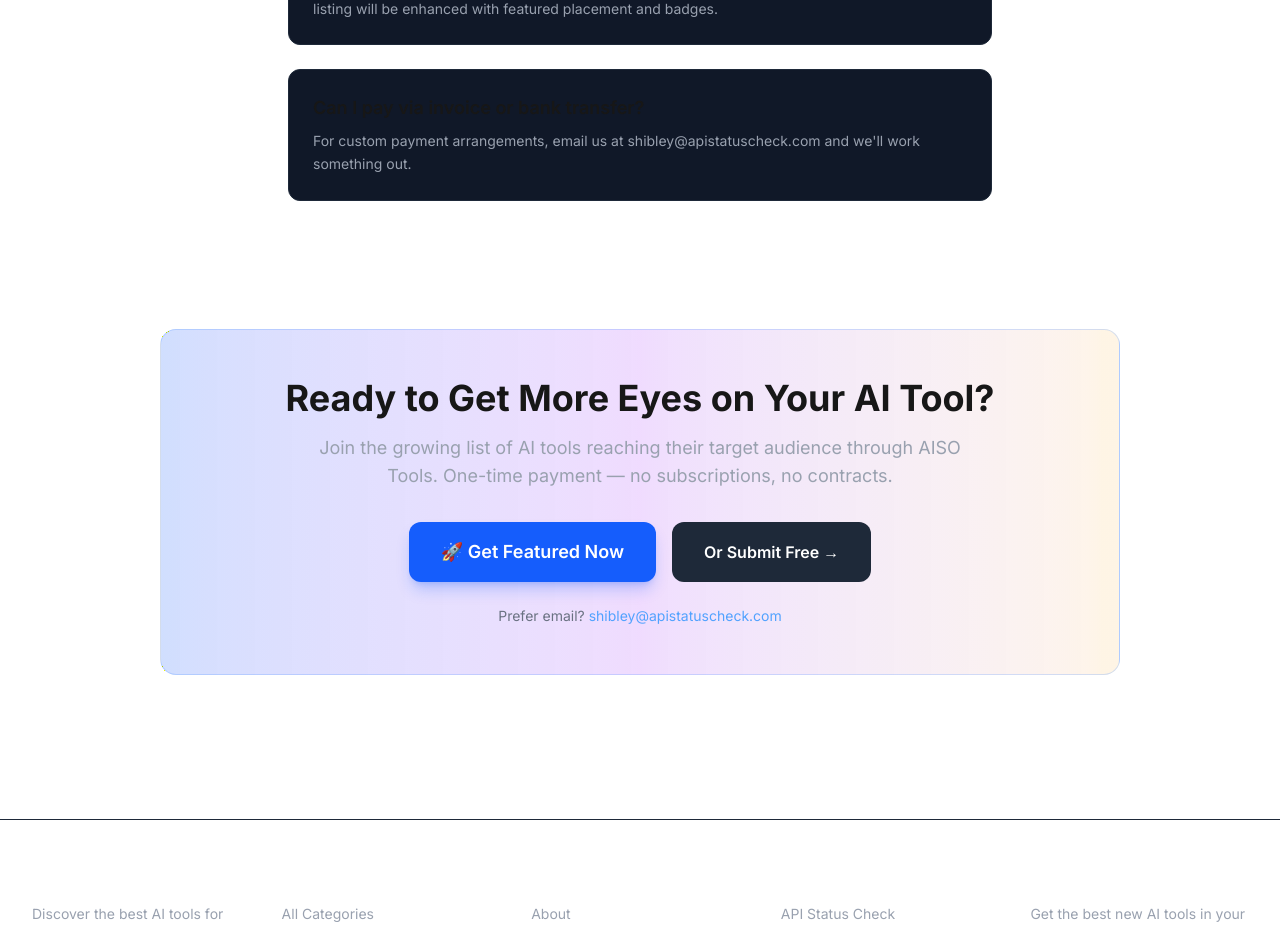
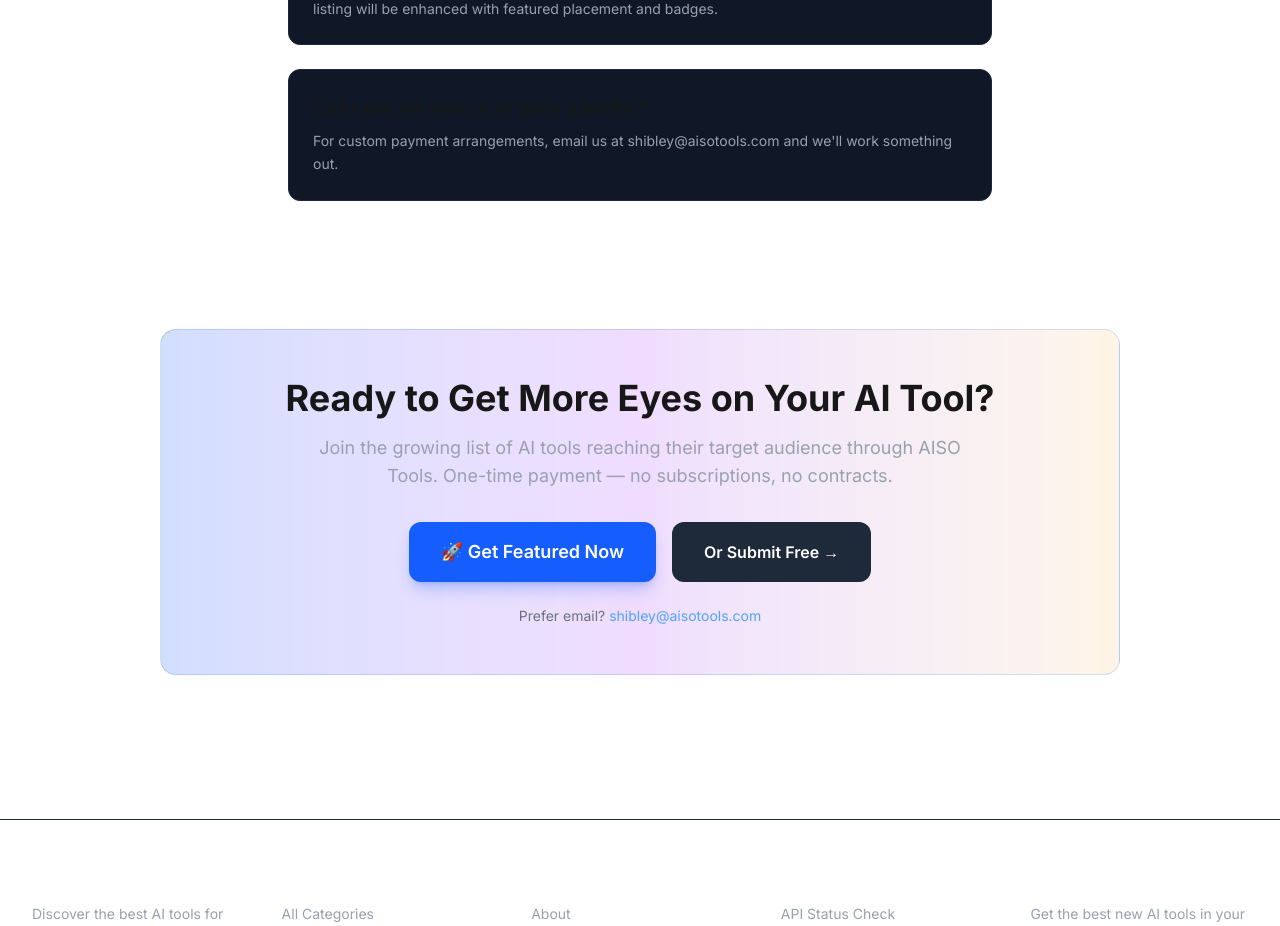
Before and after one commit to shibley/aisotools, a Next.js app: page /advertise in a window 1280 px wide. Shown: the part 4180-5106 px from the top of the page. Built offline with nearby package versions, Linux system fonts and the light colour scheme.

Commit message:
Switch all mailto links to shibley@aisotools.com

```diff
--- /dev/null
+++ b/scripts/outreach-log.json
@@ -0,0 +1,13 @@
+{
+  "entries": [
+    {
+      "slug": "jasper",
+      "name": "Jasper",
+      "email": "(no email)",
+      "sentAt": "2026-04-01T15:11:17.547Z",
+      "status": "dry-run"
+    }
+  ],
+  "lastRun": "2026-04-01T15:11:17.547Z",
+  "totalSent": 0
+}
--- a/src/app/advertise/page.tsx
+++ b/src/app/advertise/page.tsx
@@ -372,7 +372,7 @@
               />
               <p className="text-center text-gray-600 text-xs mt-3">
                 <a
-                  href={`mailto:shibley@apistatuscheck.com?subject=${encodeURIComponent(`${plan.name} Featured Listing — AISO Tools`)}&body=${encodeURIComponent(`Hi,\n\nI'm interested in the ${plan.name} plan (${plan.price}) for a featured listing on AISO Tools.\n\nTool Name: \nTool URL: \n\nThanks!`)}`}
+                  href={`mailto:shibley@aisotools.com?subject=${encodeURIComponent(`${plan.name} Featured Listing — AISO Tools`)}&body=${encodeURIComponent(`Hi,\n\nI'm interested in the ${plan.name} plan (${plan.price}) for a featured listing on AISO Tools.\n\nTool Name: \nTool URL: \n\nThanks!`)}`}
                   className="hover:text-gray-400 transition"
                 >
                   Prefer email? Contact us directly →
@@ -385,7 +385,7 @@
           All plans are one-time payments. No subscriptions. No setup fees.
           Need a custom plan?{" "}
           <a
-            href="mailto:shibley@apistatuscheck.com?subject=Custom%20Featured%20Listing%20—%20AISO%20Tools"
+            href="mailto:shibley@aisotools.com?subject=Custom%20Featured%20Listing%20—%20AISO%20Tools"
             className="text-blue-400 hover:text-blue-300"
           >
             Let&apos;s talk →
@@ -467,7 +467,7 @@
             },
             {
               q: "Can I pay via invoice or bank transfer?",
-              a: "For custom payment arrangements, email us at shibley@apistatuscheck.com and we'll work something out.",
+              a: "For custom payment arrangements, email us at shibley@aisotools.com and we'll work something out.",
             },
           ].map((faq) => (
             <div key={faq.q} className="bg-gray-900 border border-gray-800 rounded-xl p-6">
@@ -504,8 +504,8 @@
             </div>
             <p className="text-gray-500 text-sm mt-6">
               Prefer email?{" "}
-              <a href="mailto:shibley@apistatuscheck.com" className="text-blue-400 hover:text-blue-300">
-                shibley@apistatuscheck.com
+              <a href="mailto:shibley@aisotools.com" className="text-blue-400 hover:text-blue-300">
+                shibley@aisotools.com
               </a>
             </p>
           </div>
--- a/src/app/checkout/cancel/page.tsx
+++ b/src/app/checkout/cancel/page.tsx
@@ -31,10 +31,10 @@
             <p className="text-gray-500 text-sm mt-6">
               Prefer email?{" "}
               <a
-                href="mailto:shibley@apistatuscheck.com"
+                href="mailto:shibley@aisotools.com"
                 className="text-blue-400 hover:text-blue-300"
               >
-                shibley@apistatuscheck.com
+                shibley@aisotools.com
               </a>
             </p>
           </div>
--- a/src/app/checkout/success/page.tsx
+++ b/src/app/checkout/success/page.tsx
@@ -31,10 +31,10 @@
             <p className="text-gray-500 text-sm mt-6">
               Need help?{" "}
               <a
-                href="mailto:shibley@apistatuscheck.com"
+                href="mailto:shibley@aisotools.com"
                 className="text-blue-400 hover:text-blue-300"
               >
-                shibley@apistatuscheck.com
+                shibley@aisotools.com
               </a>
             </p>
           </div>
```
